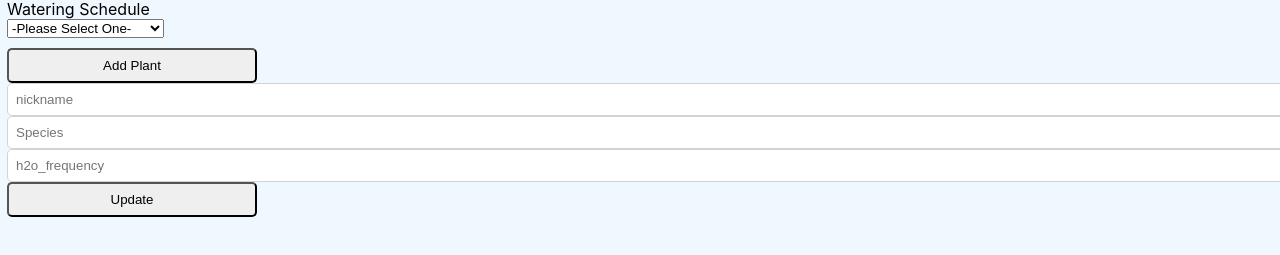
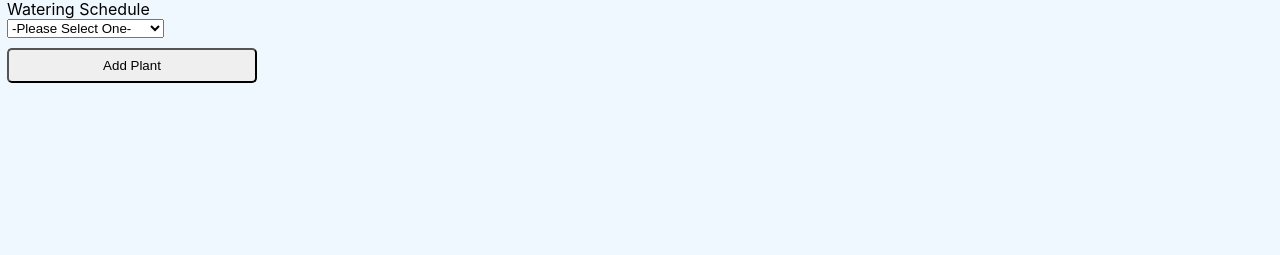
Before and after one commit to water-my-plants-2/Frontend-React, a React (Create React App) app: page /protected in a window 1280 px wide. Shown: the part 239-494 px from the top of the page. Built offline with nearby package versions, Linux system fonts and the light colour scheme; no server answers; sample sign-in values are in the browser's storage.

Commit message:
finished CRUD :)

```diff
--- a/src/App.js
+++ b/src/App.js
@@ -27,11 +27,12 @@ function App() {
 
         <Route exact path="/login" component={Login} />
         <Route path="/signup" component={SignUp} />
+        <Route path="/plantlist" component={PlantsList} />
 
         <PrivateRoute exact path="/protected" component={PlantsList} />
         <PrivateRoute exact path="/protected" component={AddPlant} />
 
-        <PrivateRoute exact path="/protected" component={UpdatePlant} />
+        <PrivateRoute exact path="/plants/:id" component={UpdatePlant} />
       </Router>
     </section>
   );
--- a/src/components/AddPlant.js
+++ b/src/components/AddPlant.js
@@ -1,35 +1,32 @@
-import React, { useState } from "react"
-import axiosWithAuth from "../util/axiosWithAuth"
+import React, { useState } from "react";
+import axiosWithAuth from "../util/axiosWithAuth";
 
-
-
-function AddPlant({plants}) {
+function AddPlant({ plants }) {
   const [plant, setPlant] = useState({
     nickname: "",
     species: "",
-        h2o_frequency: ""
-    })
+    h2o_frequency: "",
+  });
 
   const handleChange = (e) => {
     setPlant({
       ...plant,
-            [e.target.name]: e.target.value
+      [e.target.name]: e.target.value,
     });
   };
 
-    const addNewPlant = (e,id) => {
-        e.preventDefault()
+  const addNewPlant = (e, id) => {
+    e.preventDefault();
     axiosWithAuth()
       .post("/api/plants", plant)
-            .then((res) => console.log(res)
-
-            )
+      .then((res) => {console.log(res)
+        window.location.reload();
+    })
       .catch((err) => console.log("ERR", err));
-    }
+  };
 
   return (
     <form onSubmit={addNewPlant}>
-
       <label>Plant Nickname:</label>
       <input
         id="nickname"
@@ -52,7 +49,7 @@ function AddPlant({plants}) {
       <br />
       <label htmlFor="h2o_frequency">
         Watering Schedule
-          < select
+        <select
           name="h2o_frequency"
           id="h2o_frequency"
           value={plant.h2o_frequency}
@@ -73,11 +70,11 @@ function AddPlant({plants}) {
         </select>
       </label>
 
-
-            <button type="submit" onClick={addNewPlant}>Add Plant</button>
-
+      <button type="submit" onClick={addNewPlant}>
+        Add Plant
+      </button>
     </form>
-    )
+  );
 }
 
 export default AddPlant;
--- a/src/components/Login.js
+++ b/src/components/Login.js
@@ -1,20 +1,19 @@
-import React, { useState } from "react"
-import axiosWithAuth from "../util/axiosWithAuth"
+import React, { useState } from "react";
+import axiosWithAuth from "../util/axiosWithAuth";
 
 function Login(props) {
   const [cred, setCred] = useState({
     credentials: {
       username: "",
-        password: ""
-        }
-    })
+      password: "",
+    },
+  });
 
   const handleChange = (e) => {
     setCred({
-            credentials:  {...cred.credentials,
-            [e.target.name]: e.target.value}
-        })
-    }
+      credentials: { ...cred.credentials, [e.target.name]: e.target.value },
+    });
+  };
 
   const login = (e) => {
     e.preventDefault();
@@ -22,17 +21,16 @@ function Login(props) {
     axiosWithAuth()
       .post("/api/auth/login", cred.credentials)
       .then((res) => {
-                localStorage.setItem("token", res.data.token)
+        localStorage.setItem("token", res.data.token);
         //store res.data.id into context api
         props.history.push("/protected");
       })
       .catch((err) => {
         console.log("ERR", err);
       });
-    }
+  };
 
   return (
-
     <div>
       {console.log(cred.credentials)}
       <h1>Login</h1>
@@ -62,10 +60,8 @@ function Login(props) {
           <input type="submit" value="Log in" />
         </p>
       </form>
-
     </div>
   );
-
 }
 
 export default Login;
--- a/src/components/PlantsList.js
+++ b/src/components/PlantsList.js
@@ -3,7 +3,7 @@ import axiosWithAuth from "../util/axiosWithAuth";
 
 function PlantsList(props) {
   const [plants, setPlants] = useState([]);
-
+  //const { id } = props.match.params;
   console.log(plants);
 
   useEffect(() => {
@@ -27,12 +27,7 @@ function PlantsList(props) {
   };
 
   const editHandler = (id) => {
-    axiosWithAuth()
-      .put(`/api/plants/${id}`, plants)
-      .then((res) => {
-        props.history.push(`plants/${id}`);
-      })
-      .catch((err) => console.log(err));
+    props.history.push(`plants/${id}`);
   };
 
   return (
--- a/src/components/SignUp.js
+++ b/src/components/SignUp.js
@@ -1,9 +1,8 @@
-import React, {useState} from "react";
+import React, { useState } from "react";
 import axiosWithAuth from "../util/axiosWithAuth";
 
 function Signup(props) {
   const [signUp, setSignUp] = useState({
-
     newCreds: {
       firstName: "",
       lastName: "",
@@ -11,7 +10,6 @@ function Signup(props) {
       password: "",
       phoneNumber: "",
     },
-
   });
 
   const handleChange = (e) => {
@@ -63,7 +61,7 @@ function Signup(props) {
           />
 
           <input
-           type="text"
+            type="text"
             name="username"
             placeholder="new-username"
             required="required"
--- a/src/components/UpdatePlant.js
+++ b/src/components/UpdatePlant.js
@@ -1,46 +1,33 @@
-import React, { useState, useEffect } from "react";
+import React, { useState } from "react";
+
 import axiosWithAuth from "../util/axiosWithAuth";
-
 const initialPlant = {
-  id: "",
   nickname: "",
   species: "",
   h2o_frequency: "",
 };
-
 const UpdatePlant = (props) => {
+  const { id } = props.match.params;
   const [update, setUpdate] = useState(initialPlant);
-
-  useEffect(() => {
-    axiosWithAuth()
-      .get("/api/plants")
-      .then((res) => {
-        console.log(res);
-        setUpdate(res.data);
-      })
-      .catch((err) => console.log("ERROR", err));
-  }, []);
-
   const changeHandler = (e) => {
     setUpdate({
       ...update,
       [e.target.name]: e.target.value,
     });
   };
-
-  //const handleSubmit = (e,id) => {
-    //e.preventDefault();
-    //axiosWithAuth()
-      //.put(`/api/plants/${update.id}`, update)
-      //.then((res) => {
-        //props.history.push(`plants/${update.id}`);
-      //})
-      //.catch((err) => console.log(err));
-  //};
-
+  const handleSubmit = (e) => {
+    e.preventDefault();
+    console.log(id);
+    axiosWithAuth()
+      .put(`/api/plants/${id}`, update)
+      .then((res) => {
+        props.history.push(`/protected`);
+      })
+      .catch((err) => console.log(err));
+  };
   return (
     <div>
-      <form>
+      <form onSubmit={handleSubmit}>
         <input
           type="text"
           name="nickname"
@@ -48,15 +35,13 @@ const UpdatePlant = (props) => {
           placeholder="nickname"
           value={update.nickname}
         />
-
         <input
           type="text"
-          name="Species"
+          name="species"
           onChange={changeHandler}
           placeholder="Species"
-          value={update.species}
+          value={update.Species}
         />
-
         <input
           type="text"
           name="h2o_frequency"
@@ -64,11 +49,9 @@ const UpdatePlant = (props) => {
           placeholder="h2o_frequency"
           value={update.h2o_frequency}
         />
-
         <button> Update </button>
       </form>
     </div>
   );
 };
-
 export default UpdatePlant;
```
Lines whose indentation alone changed are shown as unchanged.
